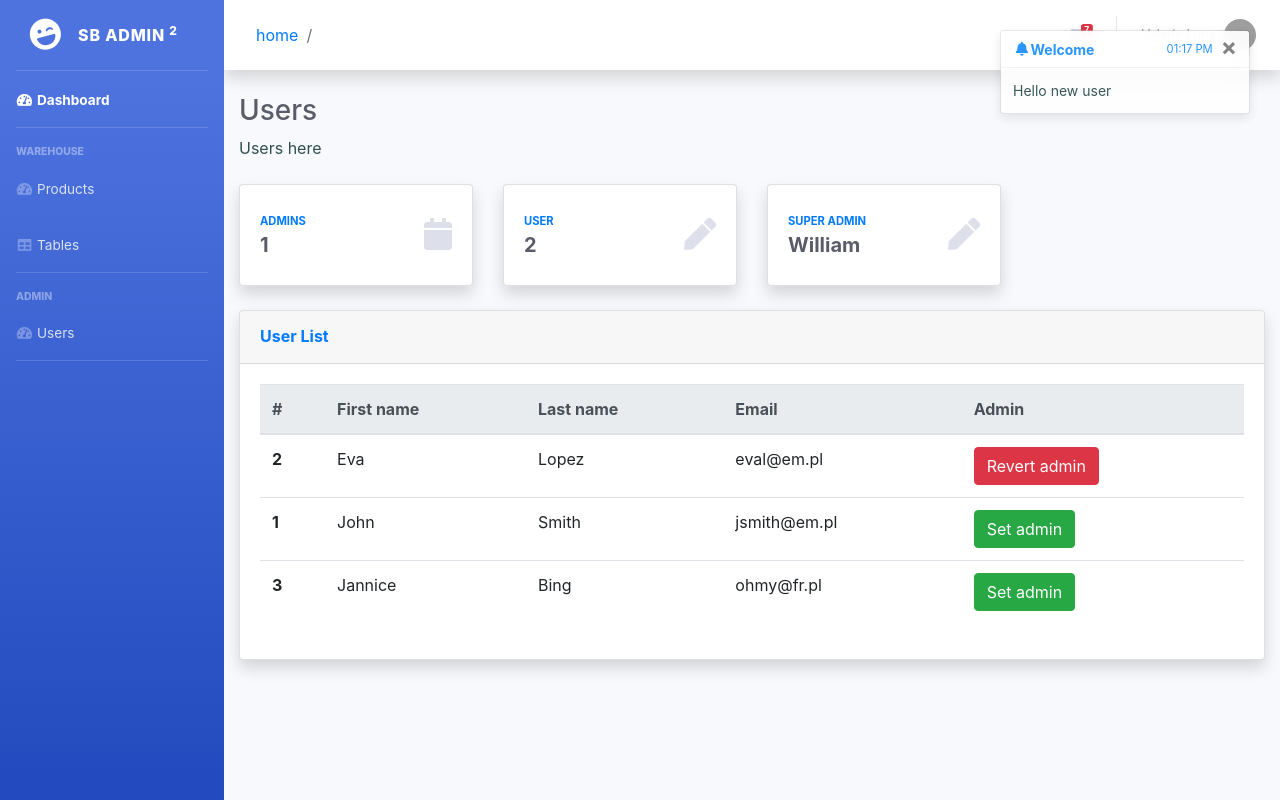
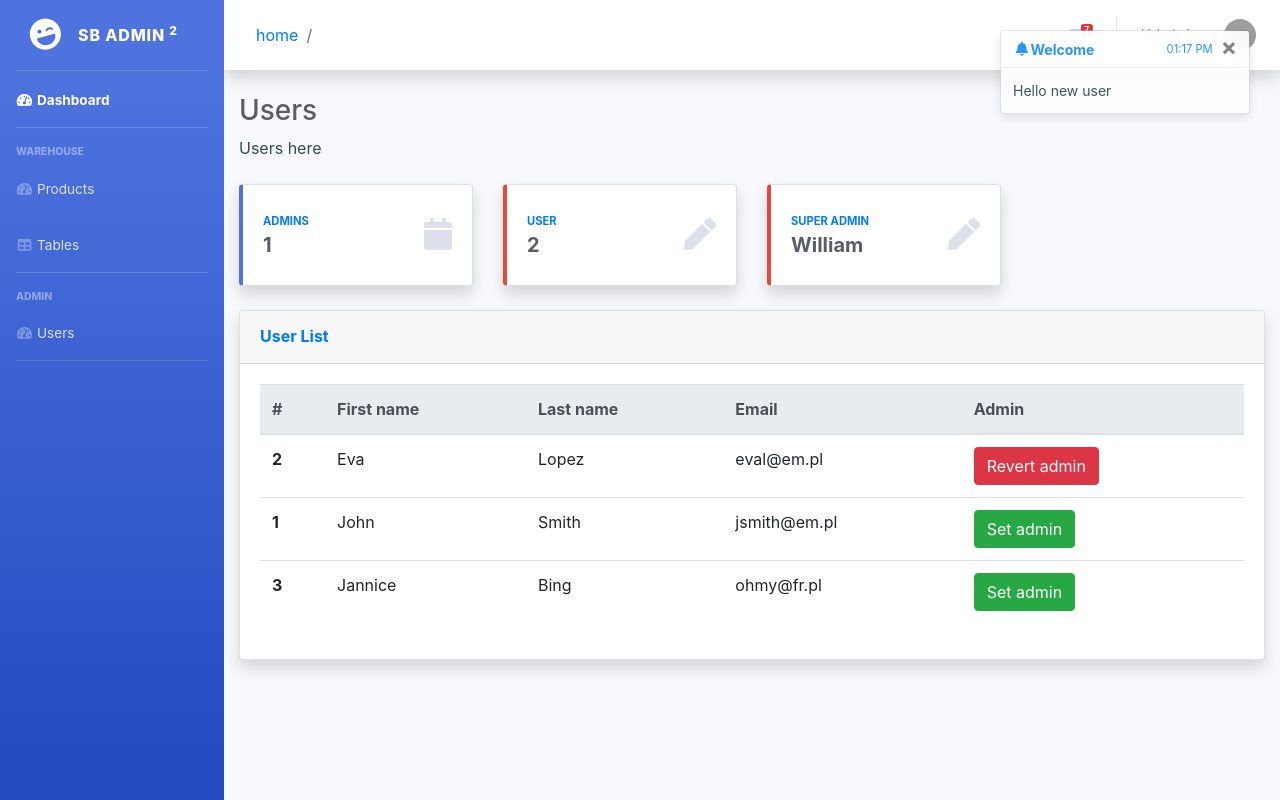
Before and after one commit to delprzemo/react-admin-template, a React (Create React App) app: page /users in a window 1280 px wide. Built offline with nearby package versions, Linux system fonts and the light colour scheme; grey boxes are pictures that could not be loaded.

Commit message:
Solution

```diff
--- a/src/components/users/Users.service.js
+++ /dev/null
@@ -1,25 +0,0 @@
-import { tsNeverKeyword } from "@babel/types";
-
-
-export function GetUsers() {
-    const usersData = [
-        { id: 1, firstName: 'John', lastName: 'Smith', email: 'jsmith@em.pl', },
-        { id: 3, firstName: 'Jannice', lastName: 'Bing', email: 'ohmy@fr.pl' }]
-
-    return {result: usersData, status: 200}
-}
-
-export function GetAdmins() {
-    const adminData = [
-        { id: 2, firstName: 'Eva', lastName: 'Lopez', email: 'eval@em.pl', isAdmin: true }
-      ];
-
-    return {result: adminData, status: 200}
-}
-
-export function GetSuperAdmin(fieldName) {
-    if(fieldName === "firstName")  return {result: "William", status: 200}
-    if(fieldName === "lastName")  return {result: "Shekspir", status: 200}
-    if(fieldName === "email")  return {result: "wShekspir@poet.com", status: 200}
-    return {result: null, status: 200}
-}
--- /dev/null
+++ b/src/components/users/Users.service.ts
@@ -0,0 +1,37 @@
+export class UserModel {
+    constructor(public id: number,
+        public firstName: string,
+        public lastName: string,
+        public email: string) { }
+}
+
+export type HttpResponse<T> = { result: T, status: HttpResponseCode };
+
+export enum HttpResponseCode {
+    Ok,
+    Bad
+}
+
+
+export function GetUsers(): HttpResponse<UserModel[]> {
+    const usersData: UserModel[] = [
+        { id: 1, firstName: "John", lastName: "Smith", email: "jsmith@em.pl", },
+        { id: 3, firstName: "Jannice", lastName: "Bing", email: "ohmy@fr.pl" }];
+
+    return { result: usersData, status: 200 };
+}
+
+export function GetAdmins(): HttpResponse<UserModel[]>  {
+    const adminData: UserModel[]  = [
+        { id: 2, firstName: "Eva", lastName: "Lopez", email: "eval@em.pl" }
+    ];
+
+    return { result: adminData, status: 200 };
+}
+
+export function GetSuperAdmin(fieldName: keyof UserModel): HttpResponse<string | null>  {
+    if (fieldName === "firstName") { return { result: "William", status: 200 } }
+    if (fieldName === "lastName") { return { result: "Shekspir", status: 200 } }
+    if (fieldName === "email") { return { result: "wShekspir@poet.com", status: 200 } }
+    return { result: null, status: 200 };
+}
--- a/src/components/users/Users.js
+++ b/src/components/users/Users.tsx
@@ -1,29 +1,29 @@
 
 import React, { Fragment, useState } from "react";
 import Card from "../../common/elements/Card";
-import {GetUsers, GetAdmins, GetSuperAdmin} from "./Users.service"
+import {GetUsers, GetAdmins, GetSuperAdmin, UserModel, HttpResponse} from "./Users.service"
 
-const Users = () => {
+const Users: React.FC = () => {
 
-  const usersData = GetUsers().result;
-  const adminData = GetAdmins().result;
-  const superAdmin = GetSuperAdmin("firstName").result;
+  const usersData: UserModel[] = GetUsers().result;
+  const adminData: UserModel[]  = GetAdmins().result;
+  const superAdmin: string | null = GetSuperAdmin("firstName").result;
 
   const [users, setUsers] = useState(usersData);
   const [admins, setAdmins] = useState(adminData);
 
-  function setUserAdmin(user) {
+  function setUserAdmin(user: UserModel): void {
     setUsers([...users.filter(x=>x.id !== user.id)]);
     setAdmins([...admins, user]);
   }
 
-  function setUserNotAdmin(admin) {
+  function setUserNotAdmin(admin: UserModel): void {
     setUsers([...users, admin]);
     setAdmins([...admins.filter(x=>x.id !== admin.id)]);
   }
 
 
-  const userElements = users.map(user => {
+  const userElements: JSX.Element[] = users.map(user => {
     return (
       <tr className={`table-row`}
         key={`user_${user.id}`}>
@@ -35,7 +35,7 @@ const Users = () => {
       </tr>);
   });
 
-  const adminElements = admins.map(admin => {
+  const adminElements: JSX.Element[] = admins.map(admin => {
     return (
       <tr className={`table-row`}
         key={`user_${admin.id}`}>
@@ -54,9 +54,9 @@ const Users = () => {
       <p className="mb-4">Users here</p>
 
       <div className="row">
-        <Card title="ADMINS" text={admins.length} icon="calendar" className="primary" />
-        <Card title="USER" text={users.length} icon="pen" className="danger" />
-        <Card title="SUPER ADMIN" text={superAdmin} icon="pen" className="danger" />
+        <Card title="ADMINS" text={admins.length.toString()} icon="calendar" class="primary" />
+        <Card title="USER" text={users.length.toString()} icon="pen" class="danger" />
+        <Card title="SUPER ADMIN" text={(superAdmin) ? superAdmin.toString() : "Not found"} icon="pen" class="danger" />
       </div>
 
       <div className="row">
```
